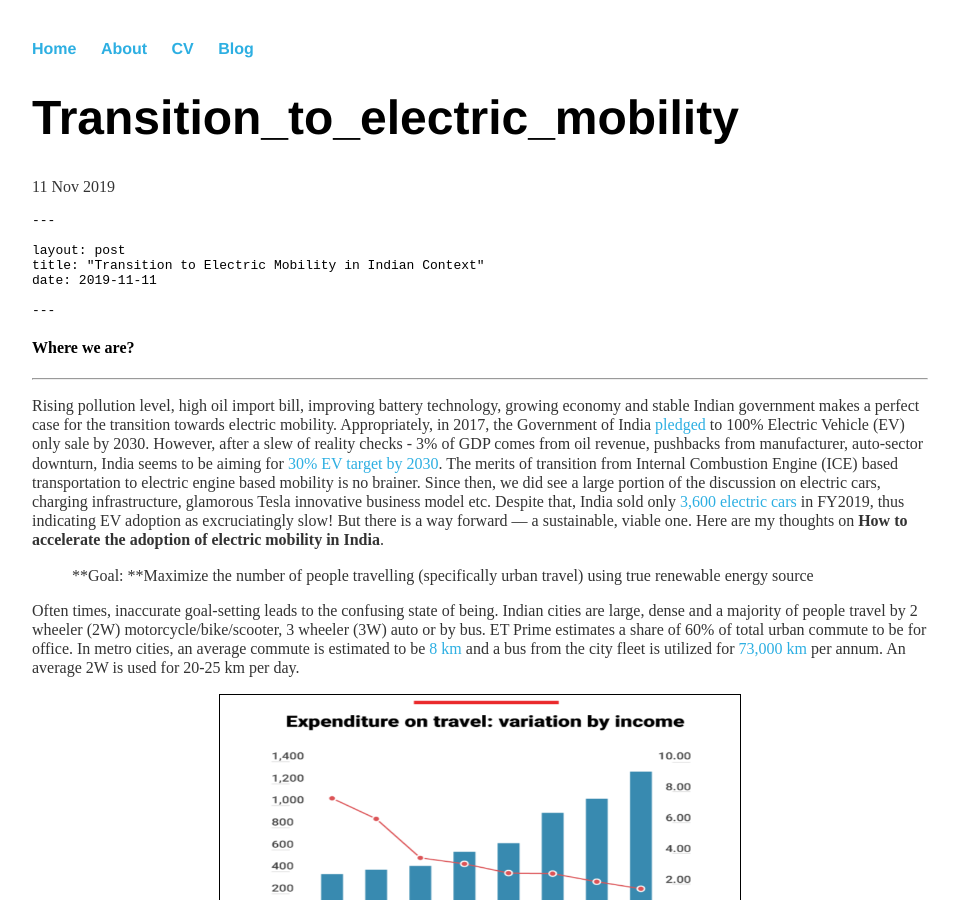
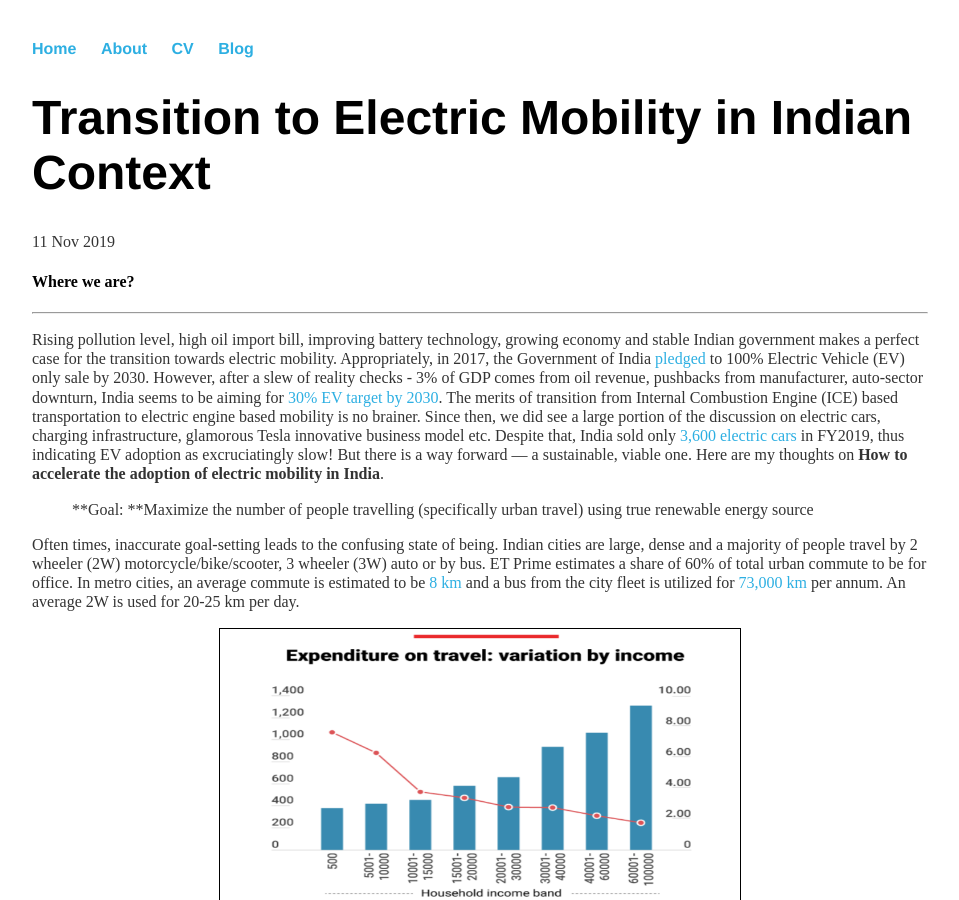
Before and after one commit to vikssai/vikssai.github.io, a Jekyll site: the page built from _posts/2019-11-11-Transition_to_electric_mobility.md, in a window 1280 px wide and 900 px high. Shown: the whole window, without its empty margins (160-1119 px from the left). Built offline with Jekyll 4.4.1, drawn with Linux system fonts in a browser that asks for light colours; our own code applies the rules of GitHub Pages for plain Markdown files.

Commit message:
formatting

````diff
--- a/_posts/2019-11-11-Transition_to_electric_mobility.md
+++ b/_posts/2019-11-11-Transition_to_electric_mobility.md
@@ -1,4 +1,3 @@
-```markdown
 ---
 
 layout: post
@@ -6,7 +5,6 @@ title: "Transition to Electric Mobility in Indian Context"
 date: 2019-11-11
 
 ---
-```
 
 
 
@@ -55,7 +53,7 @@ The geospatial similarities, economic realities (2010 China vs 2019 India) of In
 
 ***
 
-1. Battery prices are expected to plunge to $87/Kwh by 2025. The Total Cost of Ownership (TCO) for slow charging fleet will be cost-competitive at 30,000 km annually (less than average Indian bus utilization) by mid-2020s. Moreover, FAME 2, which is a flagship subsidy program has a corpus of mere INR 10,000 crores over three years. In comparison, the Government annual subsidy bill is INR 3,00,000 crore. Also, 92% of Indian buses are privately owned which are not supported by this program. So, increasing the amount in corpus and roping in private fleet by providing a subsidy for their battery components will help. This will substantially increase bus fleet size and simultaneously increase the demand for charging stations and making mobility sustainable. ![TCO](/image/EV/TCO.png#center_lrect)**
+1. Battery prices are expected to plunge to $87/Kwh by 2025. The Total Cost of Ownership (TCO) for slow charging fleet will be cost-competitive at 30,000 km annually (less than average Indian bus utilization) by mid-2020s. Moreover, FAME 2, which is a flagship subsidy program has a corpus of mere INR 10,000 crores over three years. In comparison, the Government annual subsidy bill is INR 3,00,000 crore. Also, 92% of Indian buses are privately owned which are not supported by this program. So, increasing the amount in corpus and roping in private fleet by providing a subsidy for their battery components will help. This will substantially increase bus fleet size and simultaneously increase the demand for charging stations and making mobility sustainable. ![TCO](/image/EV/TCO.png#center_lrect)
 2. Two-wheelers have been one of the mass adopted modes of transportation in urban cities. According to Ather Energy data, the average daily driven distance by users stands at 17 km on the weekday and 14 km on the weekend. The range provided by the manufacturer fits the idea of charging at night/office. However, lack of designated parking spots, the majority of people staying in apartment-style housing, charging is a real concern. So, building codes should be passed for parking bay with charging sockets. Night-time precision tariff for EV charging should be employed.
 3. Indian consumers are cost-sensitive. The boom in 3 wheeler was largely fueled by the low price of lead-acid battery-powered e-rickshaw as compared to their ICE counterparts ([INR 40,000 vs 1 lakh](https://economictimes.indiatimes.com/industry/auto/auto-news/unorganised-players-with-cost-edge-lead-the-e-rickshaw-race/articleshow/71788181.cms)). Now India does not manufacture or assemble the lithium-ion batteries but has to import it. The estimated 120 GWh of cumulative demand during 2017–2020 would cost USD 24 billion in imported packs if a domestic industry were not developed, whereas assembling the packs in-country would require USD 15-18 billion in imported cells, while developing a USD 6–9 billion pack assembly industry in India. To enable manufacturing/assembly, which will bring down the cost of the vehicle, the government needs to acquire the rights to mine abroad as the needed elements are scarce. Moreover, domestic electric bus manufacturing should be prioritized at all cost to reap the benefits in the future.
 4. The government should open electric transport as a marketplace where along with government buses, private buses, mini-buses, 2W, 3W etc should integrate with the data stack. Uniform charging standards, open and shareable data will guide the free market to align and provide clean, competitive and cheap services. In London, despite large metro network, 62 lakh journeys are carried out by bus, out of 317.60 lakh of total daily commute. So, instead of everyone trying to win the mobility race individually, it is imperative that the stakeholders should join the force and hunt in the pack!
````
